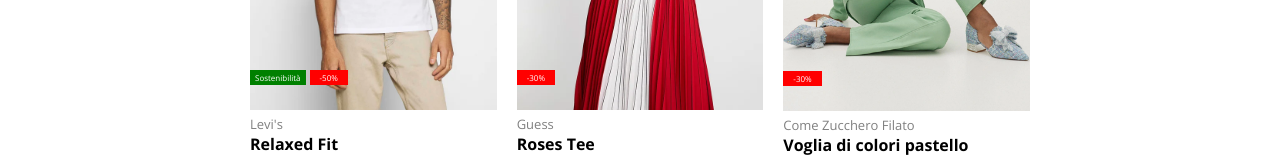
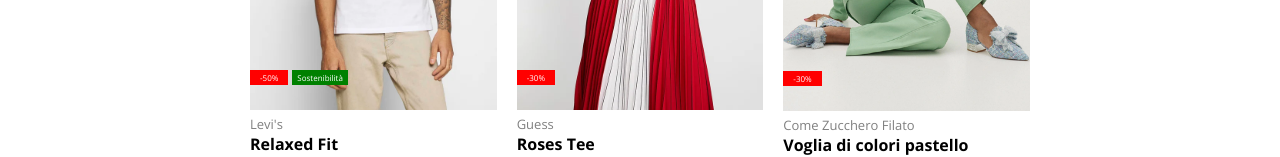
Before and after one commit to EmanueleVenditti95/vite-boolando, a Vue app: page / in a window 1280 px wide. Shown: the part 328-485 px from the top of the page. Built offline with nearby package versions, Linux system fonts and the light colour scheme; a web font is replaced by a local one.

Commit message:
Fix - badges order

```diff
--- a/src/components/Card.vue
+++ b/src/components/Card.vue
@@ -20,7 +20,7 @@ export default {
                 <img class="img-hover" :src="item.backImage" alt="">
             </div>
             <div class="square">
-                <div v-for="badge, index in item.badges" :key="index"
+                <div v-for="badge, index in item.badges.slice().reverse()" :key="index"
                 :class="badge.type === 'discount' ? 'red-square' : 'green-square'">
                     {{ badge.value }}
                 </div>
```
